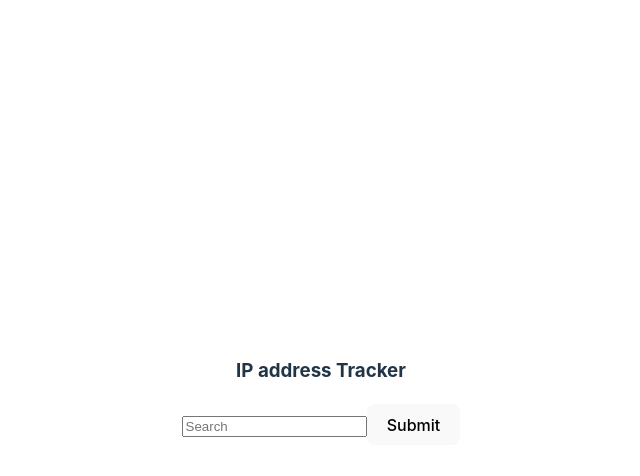
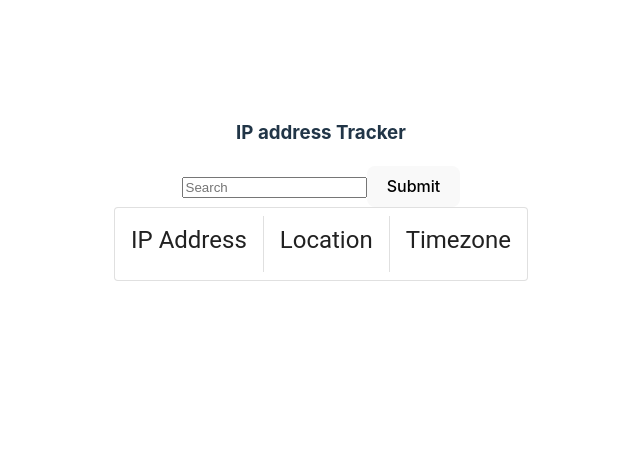
Before and after one commit to da9104/React-ipTracker, a React (Vite) app: page / in a window 1280 px wide. Shown: the top 476 px of the page, without its empty margins (319-959 px from the left). Built offline with nearby package versions, Linux system fonts and the light colour scheme.

Commit message:
UI improved.

```diff
--- a/src/App.css
+++ b/src/App.css
@@ -4,10 +4,17 @@
   text-align: center;
 }
 
-.card {
-  padding: 2em;
+.detail--card {
+  display: flex;
+  justify-content: center;
+  align-self: center;
+  z-index: 100 !important;
 }
 
-.read-the-docs {
-  color: #888;
+.main {
+  width: 100vw;
+  /* background-color: aquamarine; */
+  padding-top: 100px;
+  padding-bottom: 100px;
+
 }
--- a/src/App.jsx
+++ b/src/App.jsx
@@ -11,6 +11,7 @@ function App() {
   const [location, setLocation] = useState([])
   const [lat, setLat] = useState()
   const [lng, setLng] = useState()
+  const [error, setError] = useState(null)
 
 
   useEffect(() => {
@@ -45,16 +46,21 @@ function App() {
   }
 
   return (
-    <>
-    <h3>IP address Tracker</h3>
-    {loading? (<div className='text-blue-700 font-extrabold'> Loading... </div>)
-     : (<>
-      <SearchBar onSubmit={handleSubmit}/>
-      <ShowDetails ip={ip} location={location}/>
-      {lat? (<Mapping ip={ip} lat={lat} lng={lng} />) : (null)}
-      </>
+    <div>
+      <div className='main'>
+          <h3>IP address Tracker</h3>
+
+          <SearchBar onSubmit={handleSubmit}/>
+
+         {loading? (<div className='text-blue-700 font-extrabold'> Loading... </div>)
+          : (<>
+           <ShowDetails ip={ip} location={location} />
+            {lat? (<Mapping ip={ip} lat={lat} lng={lng} />) : (null)}
+
+        </>
       )}
-    </>
+       </div>
+    </div>
   )
 }
 
--- a/src/Mapping.jsx
+++ b/src/Mapping.jsx
@@ -1,7 +1,7 @@
 import { useRef, useState, useEffect } from "react";
 import { MapContainer, TileLayer, Marker, Popup } from "react-leaflet";
 import "leaflet/dist/leaflet.css";
-import * as L from 'leaflet';
+import Box from '@mui/material/Box';
 
 const Mapping = ({ ip, lat, lng }) => {
     const mapRef = useRef(null)
@@ -9,12 +9,12 @@ const Mapping = ({ ip, lat, lng }) => {
     const longitude = lng
 
     return (
-      // Make sure you set the height and width of the map container otherwise the map won't show
+      <Box style={{ position: "relative", top: "-10px", zIndex: '-1' }}>
         <MapContainer
         center={[latitude, longitude]}
         zoom={13}
         ref={mapRef}
-        style={{height: "50vh", width: "100vw"}}>
+        style={{height: "90vh", width: "100vw"}}>
           <TileLayer
             attribution='&copy; <a href="https://www.openstreetmap.org/copyright">OpenStreetMap</a> contributors'
             url="https://{s}.tile.openstreetmap.org/{z}/{x}/{y}.png"
@@ -26,6 +26,7 @@ const Mapping = ({ ip, lat, lng }) => {
                 </Popup>
             </Marker>
         </MapContainer>
+    </Box>
     );
   };
 
--- a/src/ShowDetails.jsx
+++ b/src/ShowDetails.jsx
@@ -1,17 +1,50 @@
-import { useEffect, useState } from "react";
-
+import * as React from 'react';
+import Card from '@mui/material/Card';
+import Box from '@mui/material/Box';
+import Stack from '@mui/material/Stack';
+import Divider from '@mui/material/Divider';
+import Typography from '@mui/material/Typography';
 
 export default function ShowDetails({ ip, location }) {
     return (
-        <>
-            <ul style={{listStyle: 'none'}}>
-                <li> {ip.ip}</li>
-                <li> {ip.isp}</li>
-                <li> {location.city} </li>
-                <li> {location.country} </li>
-                <li> {location.lat} </li>
-                <li> {location.lng} </li>
-            </ul>
+        <Stack
+        direction="row"
+        justifyContent="center"
+        alignItems="center" c
+        lassName='detail--card'
+        style={{ zIndex: '1300' }} >
+        {/* backdropFilter: "blur(5px)" */}
+        <Card variant="outlined" sx={{ display: 'flex' }}>
+        <Box sx={{ p: 2 }}>
 
-        </>
+            <Typography gutterBottom variant="h5" component="div">
+            IP Address
+            </Typography>
+
+          <Typography color="text.secondary" variant="body2">
+          {ip.ip}   {ip.isp}
+          </Typography>
+        </Box>
+        <Divider orientation="vertical" variant="middle"  flexItem  />
+        <Box sx={{ p: 2 }}>
+          <Stack direction="column" spacing={1}>
+          <Typography gutterBottom variant="h5" component="div">
+            Location
+         </Typography>
+         {location.city}
+         {location.country}
+          </Stack>
+        </Box>
+        <Divider orientation="vertical" variant="middle" flexItem />
+        <Box sx={{ p: 2 }}>
+        <Typography gutterBottom variant="h5" component="div">
+            Timezone
+            </Typography>
+        <Typography color="text.secondary" variant="body2">
+            {location.timezone}
+
+          </Typography>
+       </Box>
+    </Card>
+</Stack>
 )}
--- a/src/api.jsx
+++ b/src/api.jsx
@@ -4,7 +4,6 @@ const searchIp = async (term) => {
  const res = await axios.get(`https://geo.ipify.org/api/v1?apiKey=${import.meta.env.VITE_IP_API_KEY}&ipAddress=${term}`)
       .then(response => {
           return response.data
-        //console.log(response.data)
         })
         .catch(err => {
             console.log("error", err)
--- a/src/index.css
+++ b/src/index.css
@@ -13,11 +13,6 @@
   -moz-osx-font-smoothing: grayscale;
 }
 
-#map { height: 180px; }
-.full-height-map {
-  height: 100vh;
-}
-
 a {
   font-weight: 500;
   color: #646cff;
@@ -28,9 +23,8 @@ a:hover {
 }
 
 body {
+  padding: 0;
   margin: 0;
-  display: flex;
-  place-items: center;
   min-width: 320px;
   min-height: 100vh;
 }
```
Also changed, not shown: src/SearchBar.jsx (indentation only).
